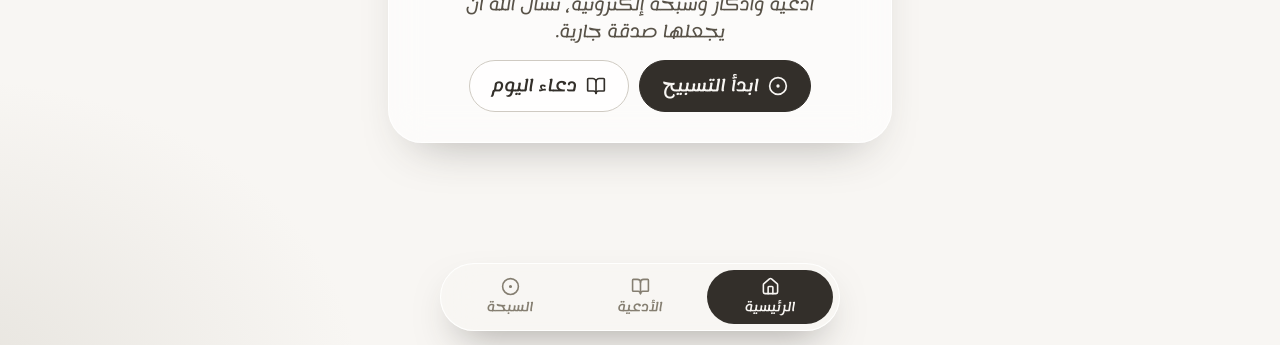
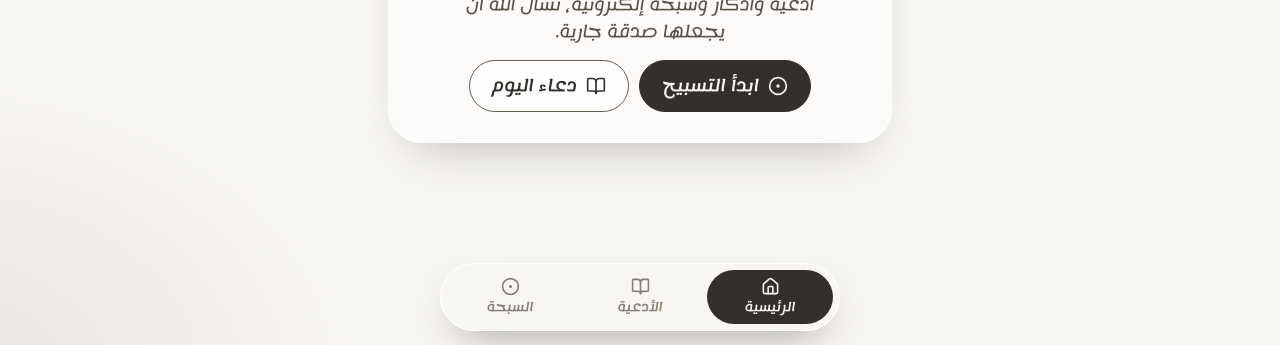
Before and after one commit to eslam-alaa-gg/madmouh, a plain HTML site: page index.html in a window 1280 px wide. Shown: the part 455-800 px from the top of the page. Drawn offline with Linux system fonts and the light colour scheme.

Commit message:
Replace remaining CFCAC2 theme shade

```diff
--- a/css/style.css
+++ b/css/style.css
@@ -2,7 +2,7 @@
 @font-face{font-family:Lemonadaa;src:url(../fonts/Lemonadaa_Regular.ttf) format('truetype');font-weight:400;font-display:swap}
 @font-face{font-family:Lemonadaa;src:url(../fonts/Lemonadaa_Medium.ttf) format('truetype');font-weight:500;font-display:swap}
 @font-face{font-family:Lemonadaa;src:url(../fonts/Lemonadaa_SemiBold.ttf) format('truetype');font-weight:600;font-display:swap}
-:root{--c1:#332F2A;--c2:#585248;--c3:#857E71;--c4:#B2ABA0;--c5:#CFCAC2;--c6:#E6E3DD;--c7:#F8F6F3;color-scheme:light}
+:root{--c1:#332F2A;--c2:#585248;--c3:#857E71;--c4:#B2ABA0;--c5:#6a5f53;--c6:#E6E3DD;--c7:#F8F6F3;color-scheme:light}
 *{box-sizing:border-box;margin:0;-webkit-tap-highlight-color:transparent}
 html{scroll-behavior:smooth}
 body{font-family:Lemonadaa,system-ui,sans-serif;font-weight:400;background:var(--c7);color:var(--c1);overflow-x:hidden;line-height:1.7}
```
